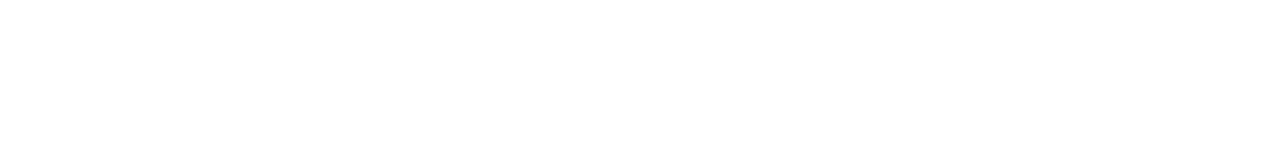
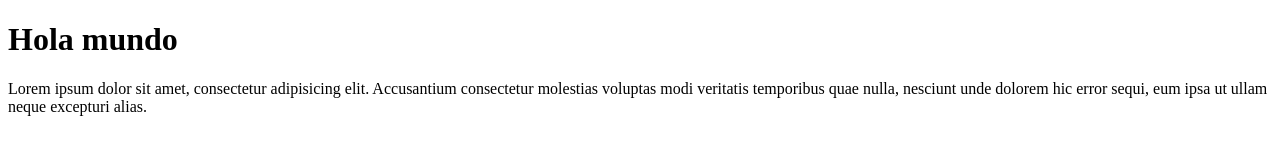
Before and after one commit to anthonyobando2018-dev/Primerparcial_proyecto, a plain HTML site: page index.html in a window 1280 px wide. Drawn offline with Linux system fonts and the light colour scheme.

```diff
--- a/index.html
+++ b/index.html
@@ -5,5 +5,13 @@
     <meta name="viewport" content="width=device-width, initial-scale=1.0" />
     <title>Document</title>
   </head>
-  <body></body>
+  <body>
+    <h1>Hola mundo</h1>
+    <p>
+      Lorem ipsum dolor sit amet, consectetur adipisicing elit. Accusantium
+      consectetur molestias voluptas modi veritatis temporibus quae nulla,
+      nesciunt unde dolorem hic error sequi, eum ipsa ut ullam neque excepturi
+      alias.
+    </p>
+  </body>
 </html>
```
